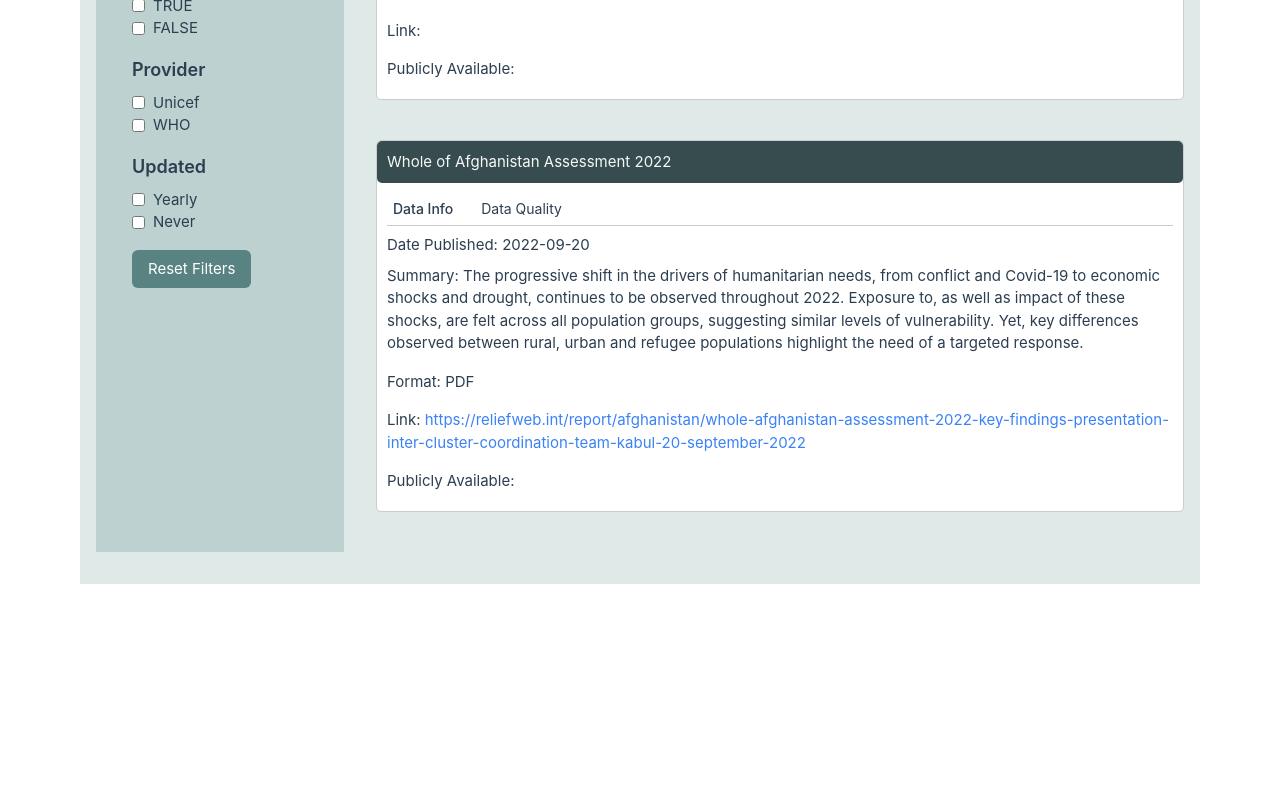
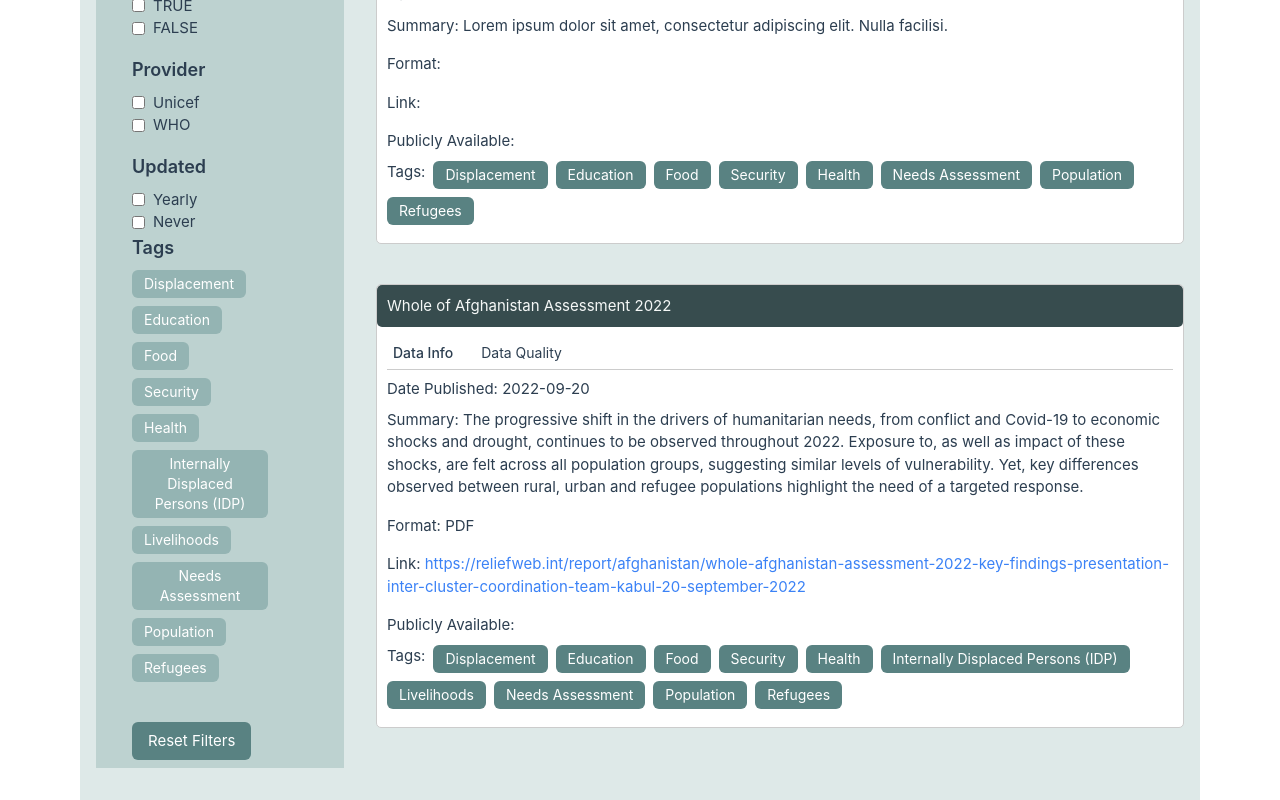
Before and after one commit to rubyimrie/education-data, a Vue app: page / in a window 1280 px wide. Shown: the part 721-1521 px from the top of the page. Before the commit the page ends 1305 px from the top, so only its background shows below. Built offline with nearby package versions, Linux system fonts and the light colour scheme.

Commit message:
adding and filtering by tags

```diff
--- a/src/App.vue
+++ b/src/App.vue
@@ -59,6 +59,19 @@
                     <input type="checkbox" v-model="selectedUpdated" :value="updated" class="mr-2">
                     {{ updated }}
                   </label>
+                </div>
+                <!-- Tags -->
+                <div class="mb-4">
+                  <h3 class="text-lg font-semibold mb-2">Tags</h3>
+                  <!-- Display tags as buttons for filtering -->
+                  <div class="flex flex-wrap">
+                    <button v-for="(tag, index) in availableTags" :key="index"
+                            :class="{ 'bg-cutty-sark-600 text-white': isTagSelected(tag) }"
+                            @click="toggleTagFilter(tag)"
+                            class="mr-2 mb-2 px-3 py-1 bg-cutty-sark-300 hover:bg-cutty-sark-400 text-white text-sm rounded-md">
+                      {{ tag }}
+                    </button>
+                  </div>
                 </div>
                 <!-- Button -->
                 <button @click="resetFilters" class="mt-4 px-4 py-2 bg-cutty-sark-500 text-white rounded-md hover:bg-cutty-sark-600">Reset Filters</button>
@@ -122,6 +135,7 @@ export default {
       selectedAvailability: [], // Define selectedAvailability array
       selectedProviders: [], // Define selectedProviders array
       selectedUpdated: [],
+      selectedTags: [],
       matchedIndex: -1, // Define matchedIndex property
       dataSources: [
         {
@@ -143,7 +157,8 @@ export default {
             provider: 'Unicef',
             previous:[],
             confidence:{national:95,urban:90,rural:90,refugee:90},
-            margin:{national:5,urban:9,rural:9,refugee:7}
+            margin:{national:5,urban:9,rural:9,refugee:7},
+            tags:['Displacement','Education','Food','Security','Health','Internally Displaced Persons (IDP)','Livelihoods','Needs Assessment','Population','Refugees']
           }
         },
         {
@@ -160,7 +175,8 @@ export default {
             datatype: 'Global',
             provider: 'Unicef',
             available: 'FALSE',
-            previous:[]
+            previous:[],
+            tags:['Displacement','Education','Food','Security','Health','Internally Displaced Persons (IDP)','Livelihoods','Refugees']
           }
         },
         {
@@ -177,7 +193,8 @@ export default {
             datatype: 'National',
             provider: 'WHO',
             available: 'TRUE',
-            previous:[]
+            previous:[],
+            tags:['Displacement','Education','Food','Security','Health','Needs Assessment','Population','Refugees']
           }
         }
       ],
@@ -199,7 +216,19 @@ export default {
           this.$refs.dataSourceRefs[this.matchedIndex].scrollIntoView({ behavior: 'smooth', block: 'start' });
         });
       }
-    }
+    },
+    toggleTagFilter(tag) {
+      if (this.isTagSelected(tag)) {
+        this.selectedTags = this.selectedTags.filter(selectedTag => selectedTag !== tag);
+      } else {
+        this.selectedTags.push(tag);
+      }
+    },
+
+    // Check if tag is selected
+    isTagSelected(tag) {
+      return this.selectedTags.includes(tag);
+    },
   },
   computed: {
     availableYears() {
@@ -246,6 +275,13 @@ export default {
     });
     return Array.from(updated);
   },
+  availableTags() {
+      const tags = new Set();
+      this.dataSources.forEach(source => {
+        source.data.tags.forEach(tag => tags.add(tag));
+      });
+      return Array.from(tags);
+    },
   matchedDataSourceSearch() {
       if (!this.searchQuery.trim()) return null;
       const query = this.searchQuery.trim().toLowerCase();
@@ -276,6 +312,12 @@ export default {
     if (this.selectedUpdated.length > 0) {
       filteredData = filteredData.filter(source => this.selectedUpdated.includes(source.data.updated));
     }
+     // Filter by selected tags
+     if (this.selectedTags.length > 0) {
+        filteredData = filteredData.filter(source => {
+          return this.selectedTags.every(tag => source.data.tags.includes(tag));
+        });
+      }
     return filteredData;
   },
   sortedDataSources() {
--- a/src/components/DataInfo.vue
+++ b/src/components/DataInfo.vue
@@ -1,9 +1,9 @@
 <template>
   <div>
-      <p class=" mb-2">Date Published: {{ data.date }}</p>
+    <p class="mb-2">Date Published: {{ data.date }}</p>
     <p class="mb-4">Summary: {{ data.content }}</p>
     <p class="mb-4">Format: {{ data.format }}</p>
-      <p class="mb-4">Link: <a :href="data.link" target="_blank" class="text-blue-500 hover:underline">{{ data.link }}</a> </p>
+    <p class="mb-4">Link: <a :href="data.link" target="_blank" class="text-blue-500 hover:underline">{{ data.link }}</a></p>
     <p class="flex items-center mb-2">Publicly Available:
       <span>
         <svg v-if="data.available" class="tick-icon" xmlns="http://www.w3.org/2000/svg" viewBox="0 0 20 20">
@@ -14,6 +14,11 @@
         </svg>
       </span>
     </p>
+    <!-- Display tags as buttons -->
+    <div class="flex flex-wrap">
+      <p class="mr-2">Tags: </p>
+      <button v-for="(tag, index) in data.tags" :key="index" class="mr-2 mb-2 px-3 py-1 bg-cutty-sark-500 text-white text-sm rounded-md hover:bg-cutty-sark-600">{{ tag }}</button>
+    </div>
   </div>
 </template>
 
```
Lines whose indentation alone changed are shown as unchanged.
